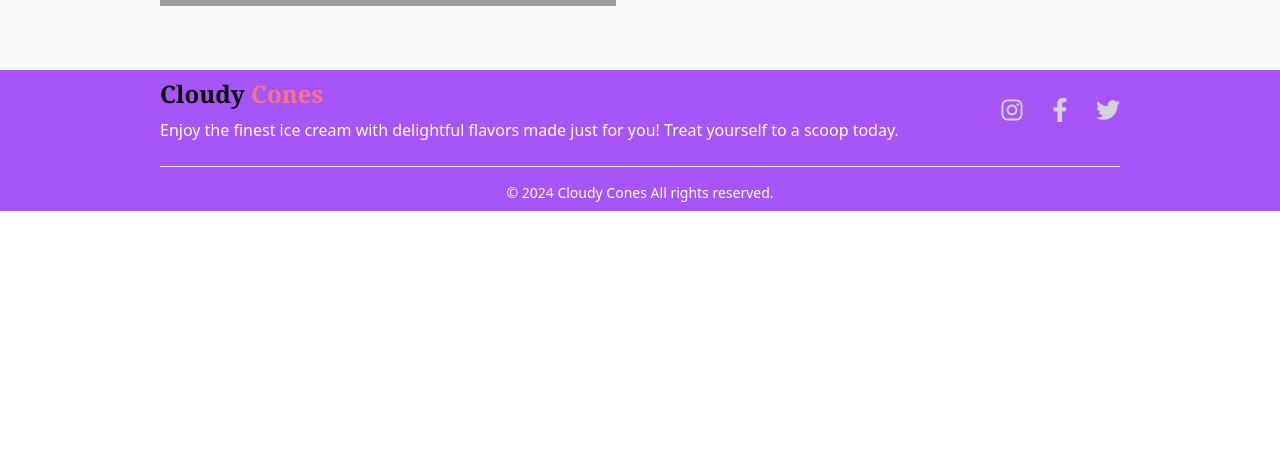
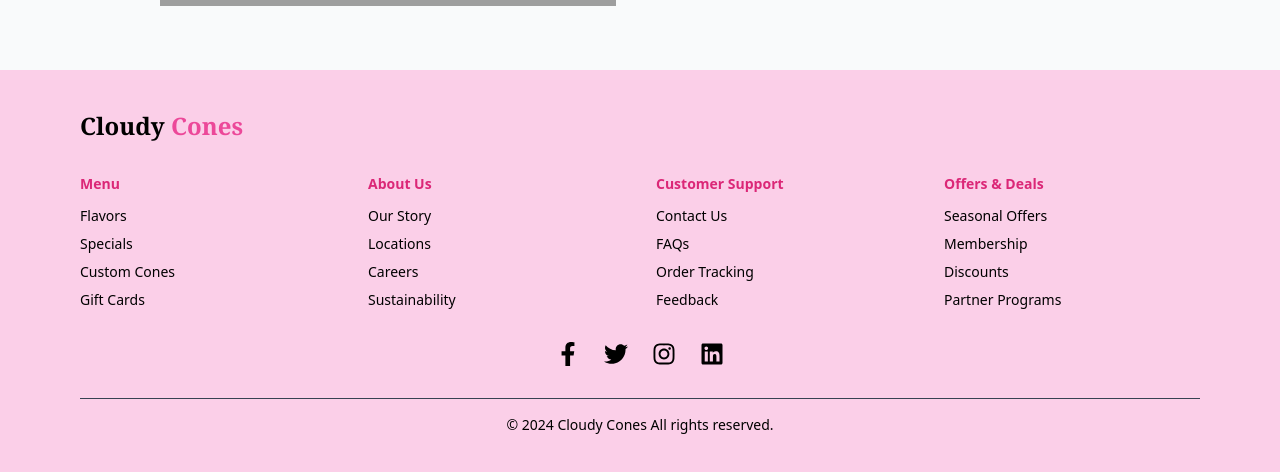
Before and after one commit to dev-bilal-h/ice-cream-website, a Next.js app: page /about in a window 1280 px wide. Shown: the part 400-872 px from the top of the page. Before the commit the page ends 800 px from the top, so only its background shows below. Built offline with nearby package versions, Linux system fonts and the light colour scheme; grey boxes are pictures that could not be loaded.

Commit message:
initial commit

```diff
--- a/src/components/Footer.tsx
+++ b/src/components/Footer.tsx
@@ -1,38 +1,97 @@
-import { FaInstagram, FaFacebookF, FaTwitter } from 'react-icons/fa';
+import { FaFacebookF, FaTwitter, FaInstagram, FaLinkedin } from "react-icons/fa";
 
 export default function Footer() {
   return (
-    <footer className="bg-purple-500 text-white py-2 px-4 md:px-20 lg:px-40">
-      <div className="container mx-auto flex flex-col md:flex-row justify-between items-center">
-        {/* Left Section: Logo & Description */}
-        <div className="flex flex-col items-center md:items-start mb-6 md:mb-0">
-          <h2 className="text-black text-xl sm:text-2xl font-bold font-serif">
-            Cloudy&nbsp;<span className="text-rose-400 text-xl sm:text-2xl font-bold font-serif">Cones</span>
+    <footer className="bg-pink-200 text-black py-10">
+      <div className="container mx-auto px-4 lg:px-20">
+        {/* Heading */}
+        <h2 className="text-left text-2xl font-bold mb-8 font-serif">
+          <span className="text-black">Cloudy</span>{" "}
+          <span className="text-pink-500">Cones</span>
         </h2>
-          <p className="text-center md:text-left mt-2">
-          Enjoy the finest ice cream with delightful flavors made just for you! Treat yourself to a scoop today.
-          </p>
+
+        {/* Top Section: Links */}
+        <div className="grid grid-cols-1 sm:grid-cols-2 md:grid-cols-4 gap-8 text-sm">
+          <div>
+            <h3 className="font-bold text-pink-600 mb-3">Menu</h3>
+            <ul>
+              <li className="mb-2 hover:text-pink-600 cursor-pointer">Flavors</li>
+              <li className="mb-2 hover:text-pink-600  cursor-pointer">Specials</li>
+              <li className="mb-2 hover:text-pink-600  cursor-pointer">Custom Cones</li>
+              <li className="hover:text-pink-600  cursor-pointer">Gift Cards</li>
+            </ul>
           </div>
-
-        {/* Right Section: Social Media Icons */}
-        <div className="flex gap-6 mt-4 md:mt-0">
-          <a href="https://www.instagram.com" target="_blank" rel="noopener noreferrer" className="text-gray-300 hover:text-pink-500">
-            <FaInstagram size={24} />
-          </a>
-          <a href="https://www.facebook.com" target="_blank" rel="noopener noreferrer" className="text-gray-300 hover:text-pink-500">
-            <FaFacebookF size={24} />
-          </a>
-          <a href="https://twitter.com" target="_blank" rel="noopener noreferrer" className="text-gray-300 hover:text-pink-500">
-            <FaTwitter size={24} />
-          </a>
+          <div>
+            <h3 className="font-bold text-pink-600 mb-3">About Us</h3>
+            <ul>
+              <li className="mb-2 hover:text-pink-600  cursor-pointer">Our Story</li>
+              <li className="mb-2 hover:text-pink-600  cursor-pointer">Locations</li>
+              <li className="mb-2 hover:text-pink-600  cursor-pointer">Careers</li>
+              <li className="hover:text-pink-600  cursor-pointer">Sustainability</li>
+            </ul>
+          </div>
+          <div>
+            <h3 className="font-bold text-pink-600 mb-3">Customer Support</h3>
+            <ul>
+              <li className="mb-2 hover:text-pink-600  cursor-pointer">Contact Us</li>
+              <li className="mb-2 hover:text-pink-600  cursor-pointer">FAQs</li>
+              <li className="mb-2 hover:text-pink-600  cursor-pointer">Order Tracking</li>
+              <li className="hover:text-pink-600  cursor-pointer">Feedback</li>
+            </ul>
+          </div>
+          <div>
+            <h3 className="font-bold text-pink-600 mb-3">Offers & Deals</h3>
+            <ul>
+              <li className="mb-2 hover:text-pink-600  cursor-pointer">Seasonal Offers</li>
+              <li className="mb-2 hover:text-pink-600  cursor-pointer">Membership</li>
+              <li className="mb-2 hover:text-pink-600  cursor-pointer">Discounts</li>
+              <li className="hover:text-pink-600  cursor-pointer">Partner Programs</li>
+            </ul>
           </div>
         </div>
 
+        {/* Middle Section: Social Media Icons */}
+        <div className="flex justify-center gap-6 mt-8">
+          <a
+            href="https://www.facebook.com"
+            target="_blank"
+            rel="noopener noreferrer"
+            className="hover:text-blue-500"
+          >
+            <FaFacebookF size={24} />
+          </a>
+          <a
+            href="https://twitter.com"
+            target="_blank"
+            rel="noopener noreferrer"
+            className="hover:text-blue-400"
+          >
+            <FaTwitter size={24} />
+          </a>
+          <a
+            href="https://www.instagram.com"
+            target="_blank"
+            rel="noopener noreferrer"
+            className="hover:text-pink-500"
+          >
+            <FaInstagram size={24} />
+          </a>
+          <a
+            href="https://linkedin.com"
+            target="_blank"
+            rel="noopener noreferrer"
+            className="hover:text-blue-700"
+          >
+            <FaLinkedin size={24} />
+          </a>
+        </div>
+
         {/* Bottom Section: Copyright */}
-      <div className="border-t mt-6 pt-4 text-center">
-        <p className="text-sm">
+        <div className="text-center text-sm mt-8 border-t border-gray-700 pt-4">
+          <p>
           &copy; {new Date().getFullYear()} Cloudy Cones All rights reserved.
           </p>
+        </div>
       </div>
     </footer>
   );
```
Lines whose indentation alone changed are shown as unchanged.
